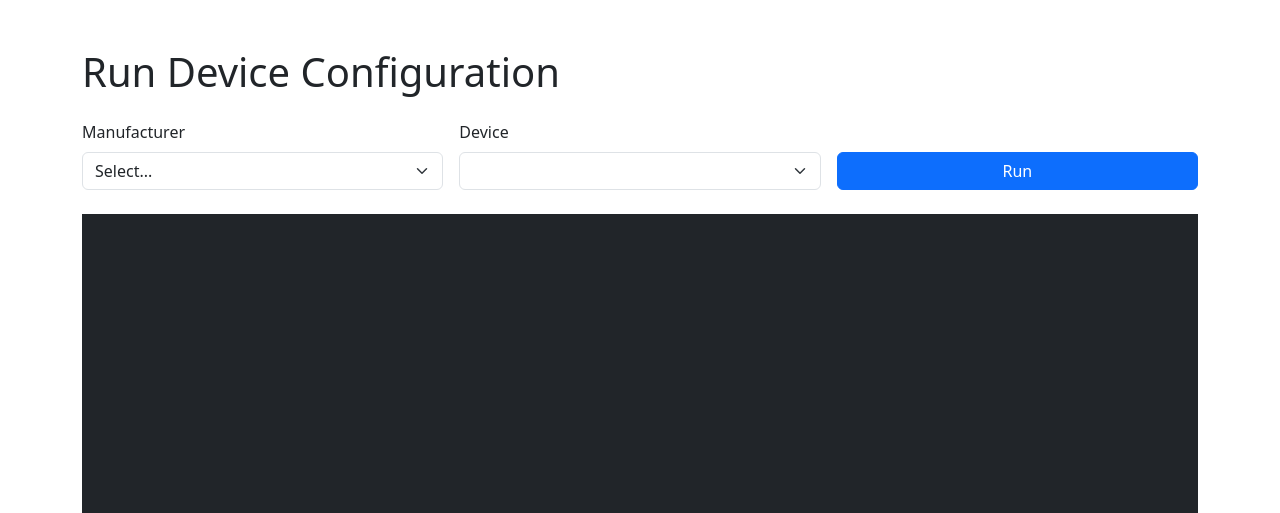
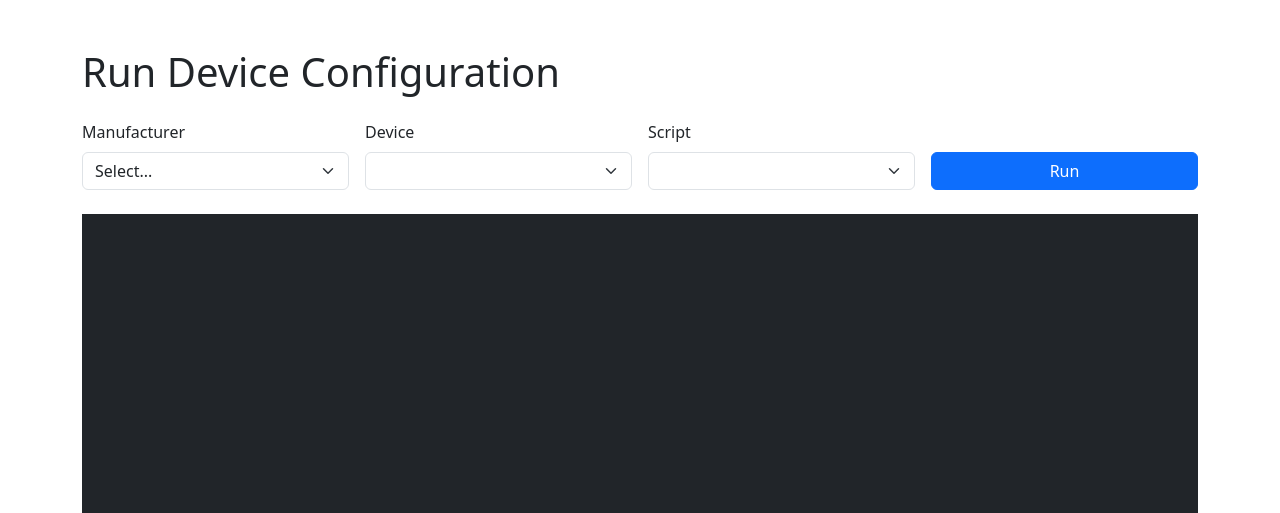
Before and after one commit to scott12123/provisioning, a Flask app: page / in a window 1280 px wide. Shown: the top 513 px of the page. Run offline with Flask 3, Linux system fonts and the light colour scheme; lists and menus that the app fills with data are empty; some libraries are stand-ins or nearby versions.

Commit message:
Use JSON-defined manufacturer/device/scripts

```diff
--- a/app.py
+++ b/app.py
@@ -1,25 +1,18 @@
 from flask import Flask, render_template, request
 from flask_socketio import SocketIO
-import subprocess
 import os
+import json
 
 app = Flask(__name__)
 app.config['SECRET_KEY'] = 'secret!'
 socketio = SocketIO(app)
 
-REPO_ROOT = os.path.dirname(os.path.abspath(__file__ + '/../'))
-SCRIPT_DIRS = {
-    'cambium': os.path.join(REPO_ROOT, 'cambium'),
-    'mikrotik': os.path.join(REPO_ROOT, 'mikrotik')
-}
+DATA_FILE = os.path.join(os.path.dirname(__file__), 'devices.json')
 
 
 def get_scripts():
-    data = {}
-    for manuf, path in SCRIPT_DIRS.items():
-        if os.path.isdir(path):
-            data[manuf] = [f for f in os.listdir(path) if f.endswith('.py')]
-    return data
+    with open(DATA_FILE) as f:
+        return json.load(f)
 
 
 @app.route('/')
@@ -31,30 +24,14 @@ def index():
 @socketio.on('run_script')
 def run_script(data):
     manufacturer = data.get('manufacturer')
+    device = data.get('device')
     script = data.get('script')
-    if not manufacturer or not script:
+    if not manufacturer or not device or not script:
         socketio.emit('output', 'Missing selection\n', to=request.sid)
         return
 
-    path = SCRIPT_DIRS.get(manufacturer)
-    script_path = os.path.join(path, script)
-    if not os.path.isfile(script_path):
-        socketio.emit('output', 'Script not found\n', to=request.sid)
-        return
-
-    def run():
-        process = subprocess.Popen(
-            ['python3', script_path],
-            stdout=subprocess.PIPE,
-            stderr=subprocess.STDOUT,
-            text=True
-        )
-        for line in process.stdout:
-            socketio.emit('output', line, to=request.sid)
-        process.wait()
-        socketio.emit('finished', {'returncode': process.returncode}, to=request.sid)
-
-    socketio.start_background_task(run)
+    socketio.emit('output', f"Running {script} for {manufacturer} {device}\n", to=request.sid)
+    socketio.emit('finished', {'returncode': 0}, to=request.sid)
 
 
 if __name__ == '__main__':
--- /dev/null
+++ b/devices.json
@@ -0,0 +1,11 @@
+{
+  "Mikrotik": {
+    "450G": ["script1", "script2"],
+    "Metal": ["script1"]
+  },
+  "Cambium": {
+    "3000L": ["script1", "script2"],
+    "XV2-22H": ["script1", "script2"],
+    "XV2-2T0": ["script1", "script2"]
+  }
+}
--- a/templates/index.html
+++ b/templates/index.html
@@ -10,7 +10,7 @@
 <div class="container py-5">
     <h1 class="mb-4">Run Device Configuration</h1>
     <div class="row g-3 align-items-end">
-        <div class="col-md-4">
+        <div class="col-md-3">
             <label for="manufacturer" class="form-label">Manufacturer</label>
             <select id="manufacturer" class="form-select">
                 <option value="">Select...</option>
@@ -19,11 +19,15 @@
                 {% endfor %}
             </select>
         </div>
-        <div class="col-md-4">
-            <label for="script" class="form-label">Device</label>
+        <div class="col-md-3">
+            <label for="device" class="form-label">Device</label>
+            <select id="device" class="form-select"></select>
+        </div>
+        <div class="col-md-3">
+            <label for="script" class="form-label">Script</label>
             <select id="script" class="form-select"></select>
         </div>
-        <div class="col-md-4">
+        <div class="col-md-3">
             <button id="run" class="btn btn-primary w-100">Run</button>
         </div>
     </div>
@@ -34,13 +38,29 @@
     <script>
     const scripts = {{ scripts|tojson }};
     const manufSelect = document.getElementById('manufacturer');
+    const deviceSelect = document.getElementById('device');
     const scriptSelect = document.getElementById('script');
 
     manufSelect.addEventListener('change', () => {
-        const val = manufSelect.value;
+        const m = manufSelect.value;
+        deviceSelect.innerHTML = '';
         scriptSelect.innerHTML = '';
-        if (scripts[val]) {
-            scripts[val].forEach(s => {
+        if (scripts[m]) {
+            Object.keys(scripts[m]).forEach(d => {
+                const opt = document.createElement('option');
+                opt.value = d;
+                opt.textContent = d;
+                deviceSelect.appendChild(opt);
+            });
+        }
+    });
+
+    deviceSelect.addEventListener('change', () => {
+        const m = manufSelect.value;
+        const d = deviceSelect.value;
+        scriptSelect.innerHTML = '';
+        if (scripts[m] && scripts[m][d]) {
+            scripts[m][d].forEach(s => {
                 const opt = document.createElement('option');
                 opt.value = s;
                 opt.textContent = s;
@@ -52,9 +72,10 @@
     const socket = io();
     document.getElementById('run').addEventListener('click', () => {
         const m = manufSelect.value;
+        const d = deviceSelect.value;
         const s = scriptSelect.value;
         document.getElementById('output').textContent = '';
-        socket.emit('run_script', {manufacturer: m, script: s});
+        socket.emit('run_script', {manufacturer: m, device: d, script: s});
     });
 
     socket.on('output', line => {
```
